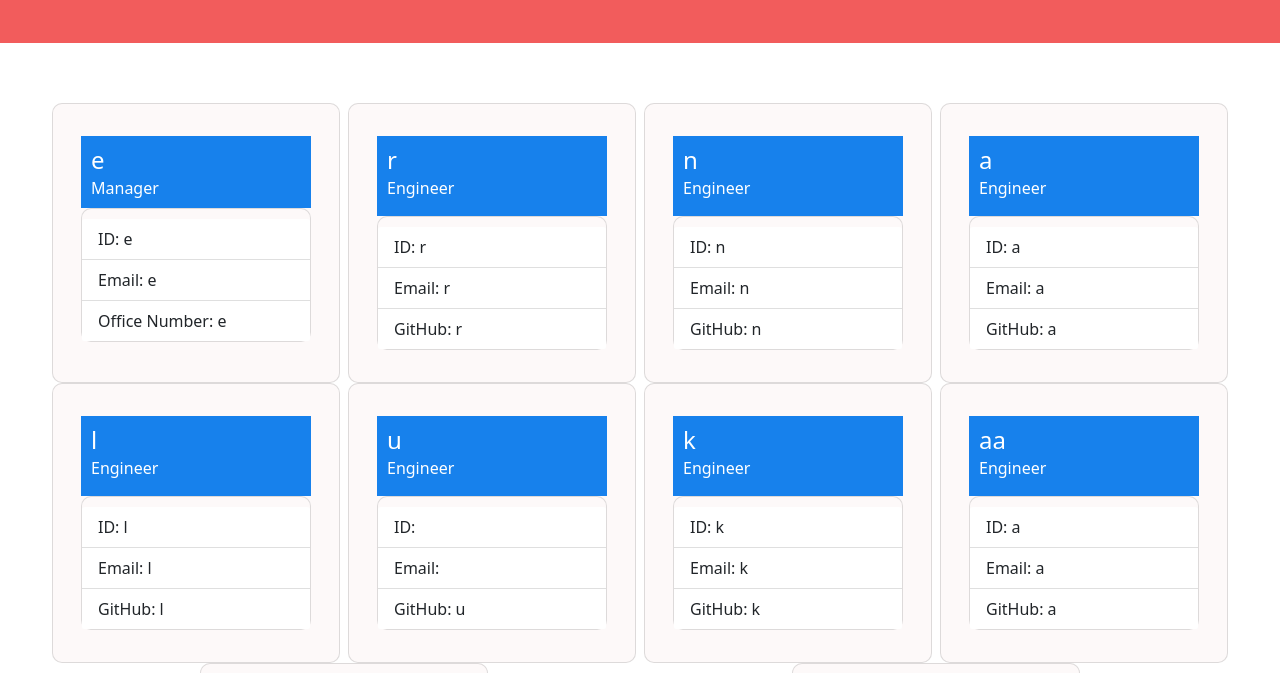
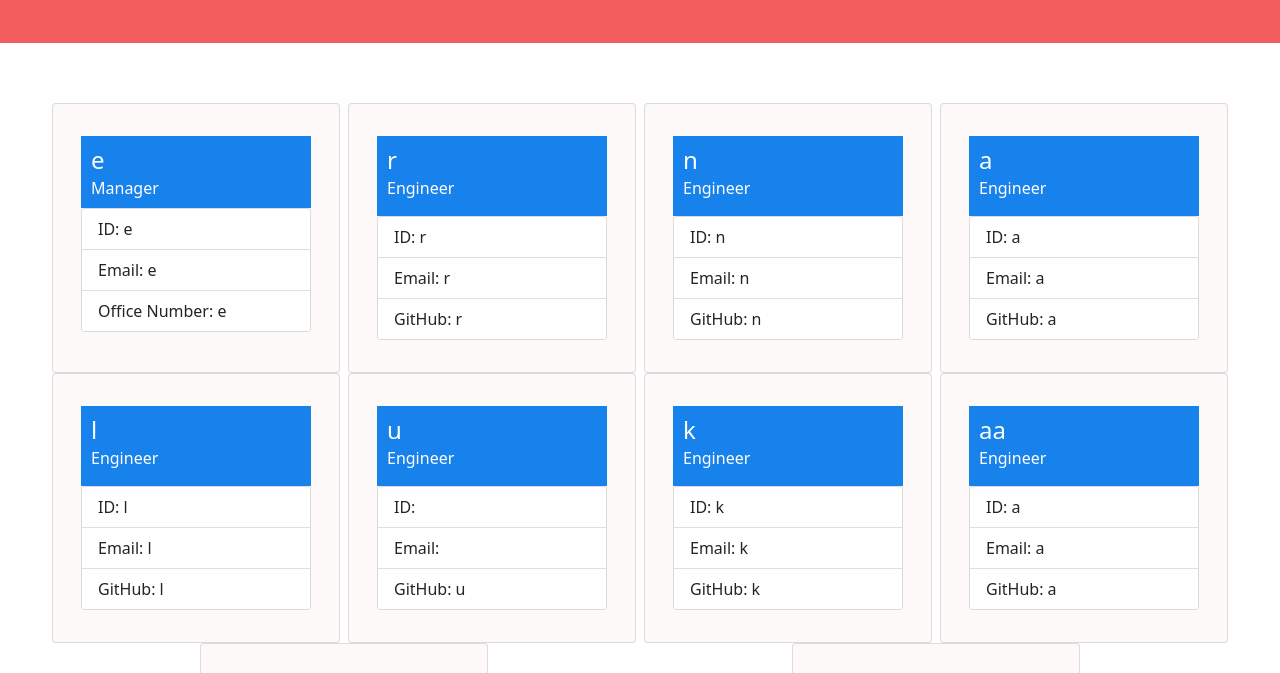
Before and after one commit to ooernica/10WeekHomework-TeamProfileGenerator, a website: page dist/index.html in a window 1280 px wide. Shown: the part 93-766 px from the top of the page. Drawn offline with nearby package versions, Linux system fonts and the light colour scheme.

Commit message:
final styling

```diff
--- a/src/style.css
+++ b/src/style.css
@@ -23,22 +23,10 @@ h1 {
     font-size: medium;
 }
 
-.card {
-    padding-top: 10px;
-    border-radius: 10px;
-    background-color: rgb(253, 249, 249);
-}
-
-.card-body {
+.card, .card-body {
     background-color: rgb(253, 249, 249);
 }
 
 .list-group {
     background-color: white;
 }
-
-
-#mCard {
-    padding-top: 150px;
-    padding-bottom: 500px;;
-}
--- a/src/teamProfile.js
+++ b/src/teamProfile.js
@@ -35,7 +35,7 @@ teamEmployees = (teamProfile) => {
         if (role == 'Manager') {
             officeNo = i.officeNo;
             managerCard = `
-            <div class="card col-md-4 col-sm-12 py-3" style="width: 18rem;" id="mCard">
+            <div class="card col-md-4 col-sm-12 py-3" style="width: 18rem;">
             <div class="card-body">
             <div class="cardTitle">
                 <h4 class="card-title">${name}</h4>
```
